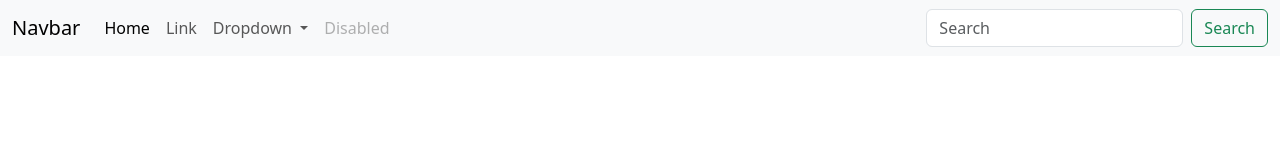
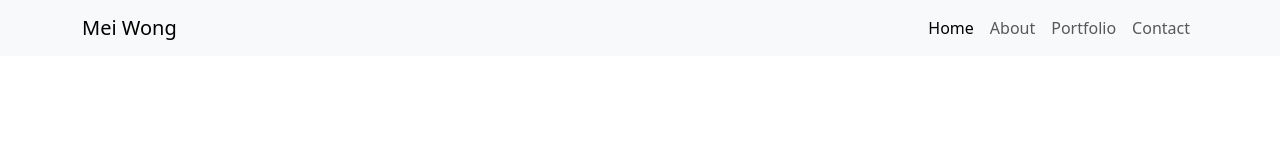
Before and after one commit to MaebhNiGhuairim/portfolio-project, a plain HTML site: page index.html in a window 1280 px wide. Drawn offline with nearby package versions, Linux system fonts and the light colour scheme.

Commit message:
moved nav bar to right, fixed bugs

```diff
--- a/index.html
+++ b/index.html
@@ -4,46 +4,37 @@
 <head>
     <meta charset="UTF-8">
     <meta name="viewport" content="width=device-width, initial-scale=1.0">
-    <title>Document</title>
+    <title>Mei Wong</title>
     <!-- Bootstrap CSS Link -->
     <link href="https://cdn.jsdelivr.net/npm/bootstrap@5.3.3/dist/css/bootstrap.min.css" rel="stylesheet"
         integrity="sha384-QWTKZyjpPEjISv5WaRU9OFeRpok6YctnYmDr5pNlyT2bRjXh0JMhjY6hW+ALEwIH" crossorigin="anonymous">
 </head>
 
 <body>
-    <nav class="navbar navbar-expand-lg bg-body-tertiary">
-        <div class="container-fluid">
-          <a class="navbar-brand" href="#">Navbar</a>
+    <nav class="navbar navbar-expand-sm bg-body-tertiary">
+        <div class="container">
+          <a class="navbar-brand" nav="index.html">Mei Wong</a>
           <button class="navbar-toggler" type="button" data-bs-toggle="collapse" data-bs-target="#navbarSupportedContent" aria-controls="navbarSupportedContent" aria-expanded="false" aria-label="Toggle navigation">
             <span class="navbar-toggler-icon"></span>
           </button>
           <div class="collapse navbar-collapse" id="navbarSupportedContent">
-            <ul class="navbar-nav me-auto mb-2 mb-lg-0">
+            <ul class="navbar-nav ms-auto mb-2 mb-lg-0">
               <li class="nav-item">
                 <a class="nav-link active" aria-current="page" href="#">Home</a>
               </li>
               <li class="nav-item">
-                <a class="nav-link" href="#">Link</a>
+                <a class="nav-link" nav="#about">About</a>
               </li>
-              <li class="nav-item dropdown">
-                <a class="nav-link dropdown-toggle" href="#" role="button" data-bs-toggle="dropdown" aria-expanded="false">
-                  Dropdown
-                </a>
-                <ul class="dropdown-menu">
-                  <li><a class="dropdown-item" href="#">Action</a></li>
-                  <li><a class="dropdown-item" href="#">Another action</a></li>
-                  <li><hr class="dropdown-divider"></li>
-                  <li><a class="dropdown-item" href="#">Something else here</a></li>
-                </ul>
+
+              <li class="nav-item"></li>
+                <a class="nav-link" nav="#portfolio">Portfolio</a>
               </li>
-              <li class="nav-item">
-                <a class="nav-link disabled" aria-disabled="true">Disabled</a>
+
+              <li class="nav-item"></li>
+                <a class="nav-link" nav="#contact">Contact</a>
               </li>
             </ul>
-            <form class="d-flex" role="search">
-              <input class="form-control me-2" type="search" placeholder="Search" aria-label="Search">
-              <button class="btn btn-outline-success" type="submit">Search</button>
-            </form>
+
           </div>
         </div>
       </nav>
```
